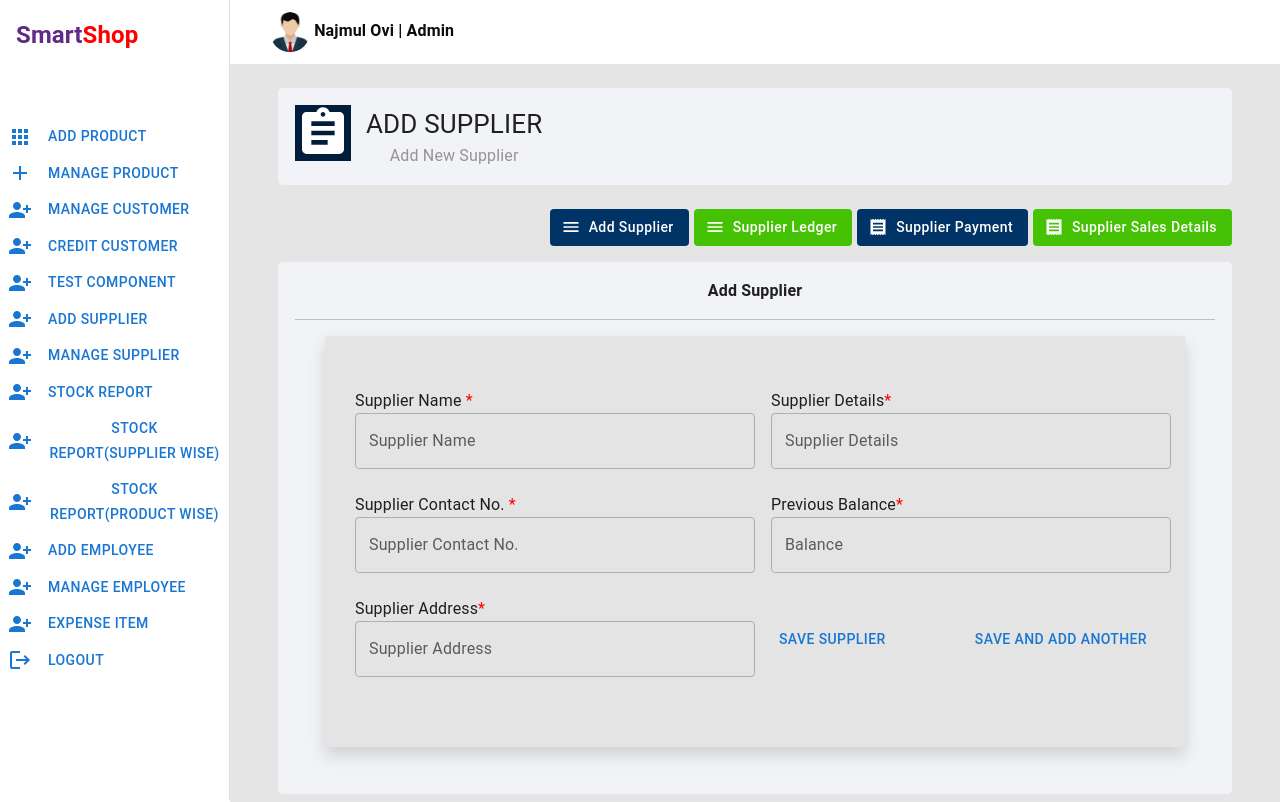
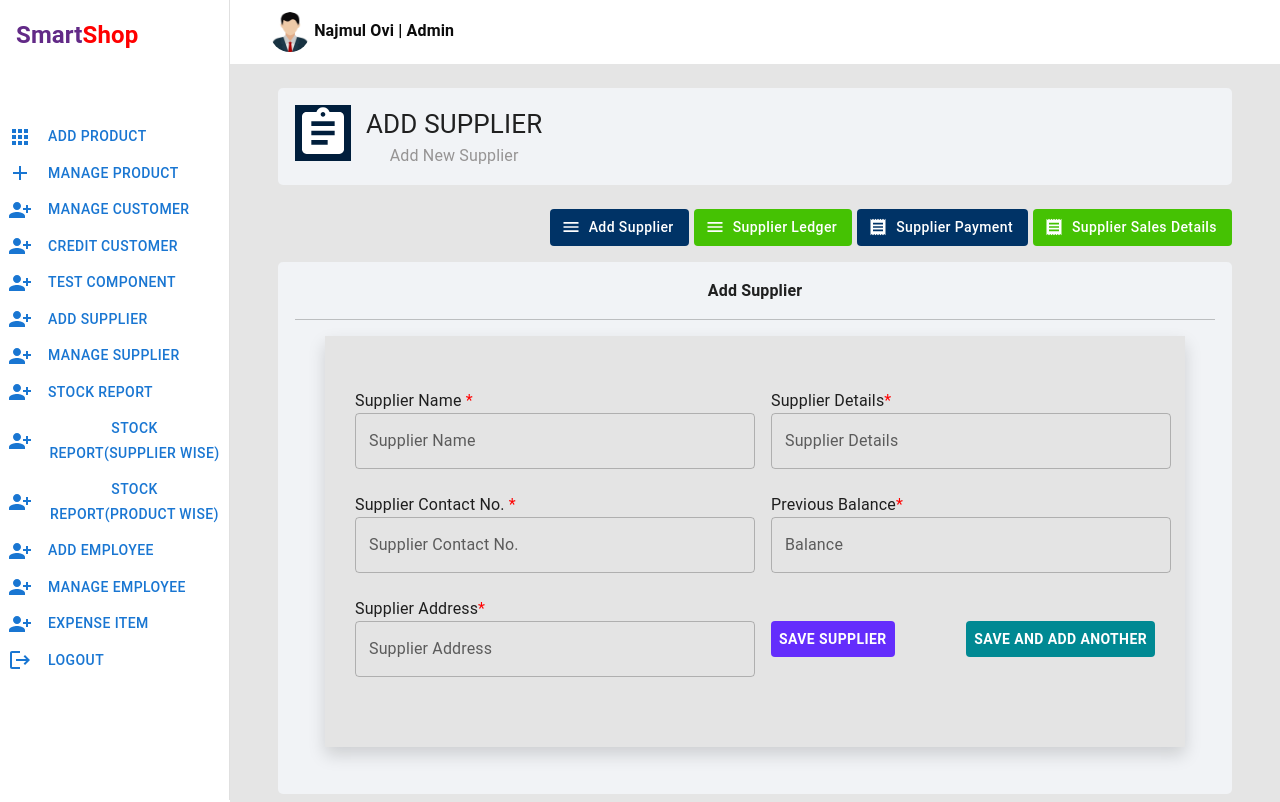
Before and after one commit to imRHB/smart-shop-client, a React (Create React App) app: page /dashboard/add-supplier in a window 1280 px wide. Shown: the top 802 px of the page. Built offline with nearby package versions, Linux system fonts and the light colour scheme.

Commit message:
style added

```diff
--- a/src/pages/Dashboard/AddSupplier/AddSupplier.module.css
+++ b/src/pages/Dashboard/AddSupplier/AddSupplier.module.css
@@ -67,24 +67,25 @@
 .addSupplierField span{
     color: red;
 }
+
 .addAnotherButton, .addSupplierButton{
-    color: rgb(255, 255, 255);
-    font-weight: 600;
-    border: none;
-    transition: 0.5s;
+    color: rgb(255, 255, 255) !important;
+    font-weight: 600 !important;
+    border: none !important;
+    transition: 0.5s !important;
 }
 
 .addSupplierButton{
-    background-color: #642dfc;
+    background-color: #642dfc !important;
 }
 
 .addSupplierButton:hover{
-    background-color: #26008f;
+    background-color: #26008f !important;
 }
 .addAnotherButton{
-   background-color: #008993;
+   background-color: #008993 !important;
 }
 
 .addAnotherButton:hover{
-    background-color: #00484d;
+    background-color: #00484d !important;
 }
```
